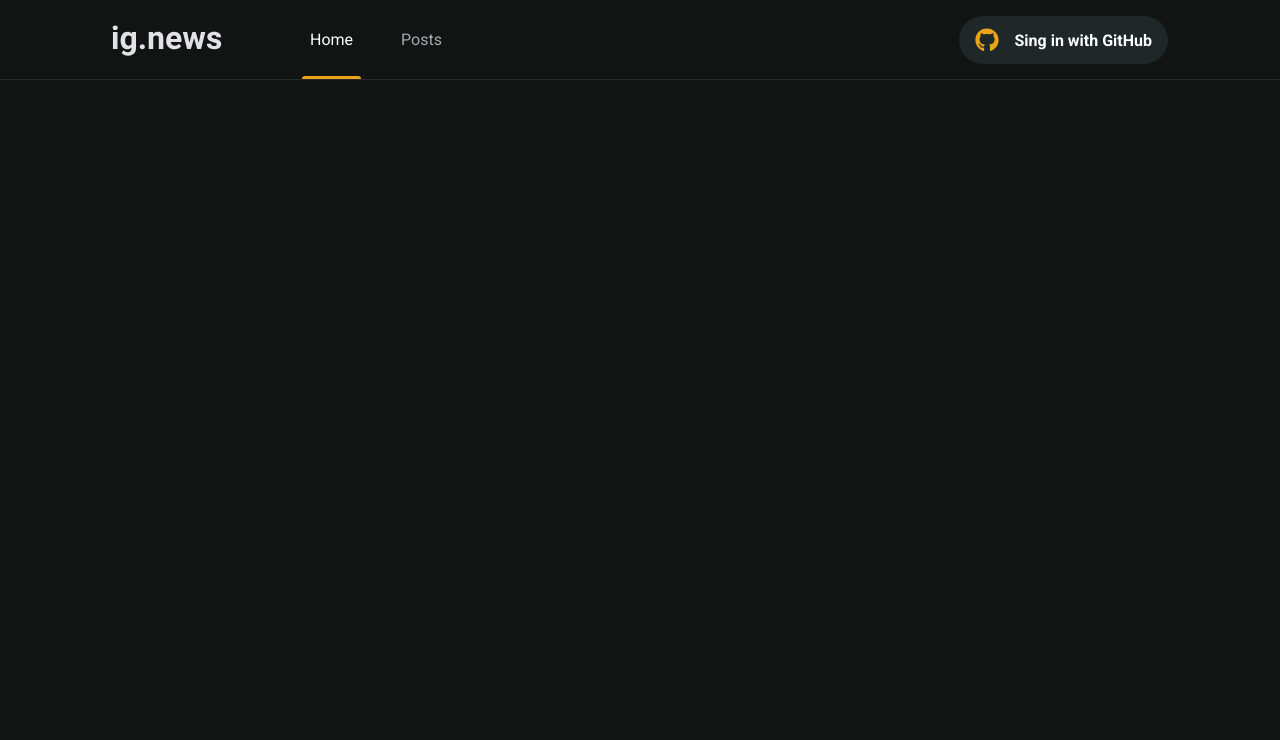
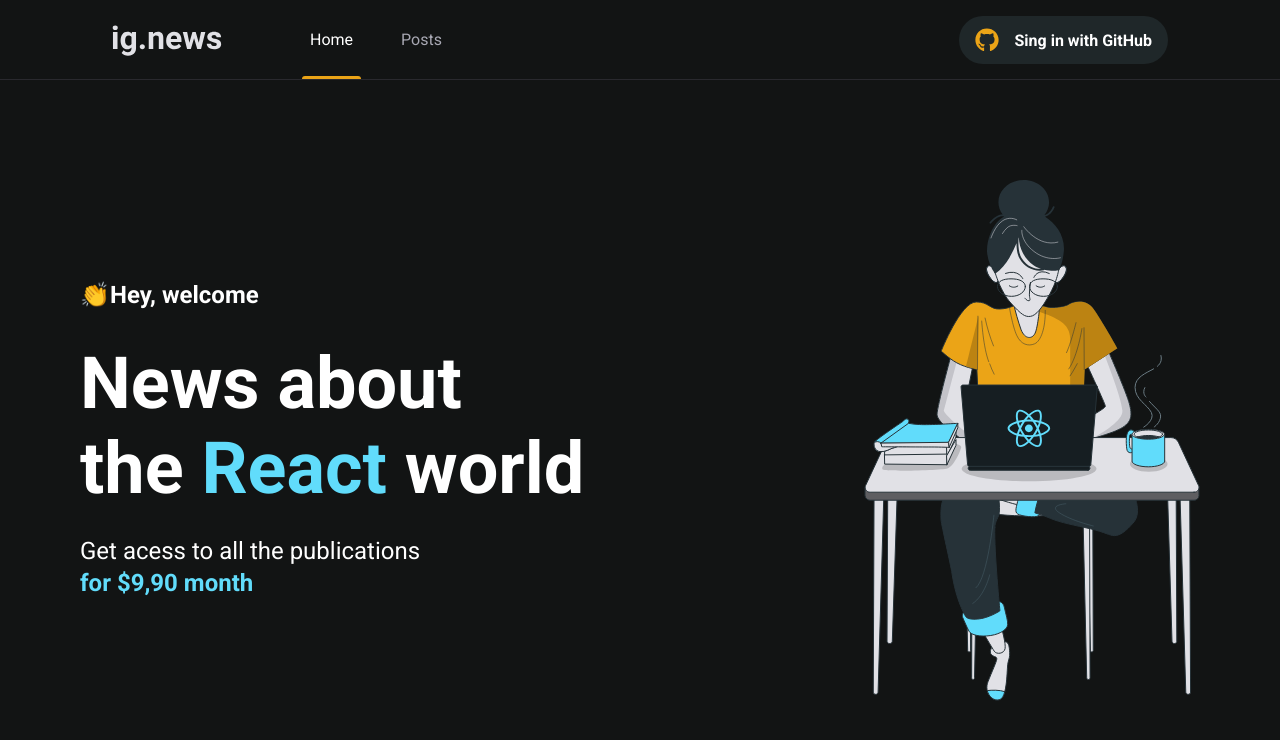
Before and after one commit to thg-nunes/ignews, a Next.js app: page / in a window 1280 px wide. Shown: the top 740 px of the page. Built offline with nearby package versions, Linux system fonts and the light colour scheme.

Commit message:
eature: cria home-page da aplicacao

```diff
--- /dev/null
+++ b/src/pages/home.module.scss
@@ -0,0 +1,37 @@
+.homeContainer {
+  max-width: 1120px;
+  height: calc(100vh - 5rem);
+  display: flex;
+  align-items: center;
+  justify-content: space-between;
+  margin: 0 auto;
+}
+
+.homeContent {
+  > span {
+    font-size: 1.5rem;
+    font-weight: 700;
+    color: var(--white);
+  }
+
+  h1 {
+    font-size: 4.5rem;
+    margin-top: 2rem;
+    margin-bottom: 1.5rem;
+
+    > span {
+      color: var(--blue-100);
+    }
+  }
+
+  p {
+    font-size: 1.5rem;
+    font-weight: 400;
+    line-height: 2rem;
+
+    span {
+      color: var(--blue-100);
+      font-weight: 700;
+    }
+  }
+}
--- a/src/pages/index.tsx
+++ b/src/pages/index.tsx
@@ -1,5 +1,7 @@
 import type { NextPage } from 'next'
 import Head from 'next/head'
+
+import styles from './home.module.scss'
 
 const Home: NextPage = () => {
   return (
@@ -7,6 +9,15 @@
       <Head>
         <title>Inicio | Ig News</title>
       </Head>
+
+      <main className={styles.homeContainer}>
+        <section className={styles.homeContent}>
+          <span>👏Hey, welcome</span>
+          <h1>News about <br /> the <span>React</span> world</h1>
+          <p>Get acess to all the publications <br /> <span>for $9,90 month</span></p>
+        </section>
+        <img src="/images/avatar.svg" alt="Girl coding" />
+      </main>
     </>
   )
 }
```
